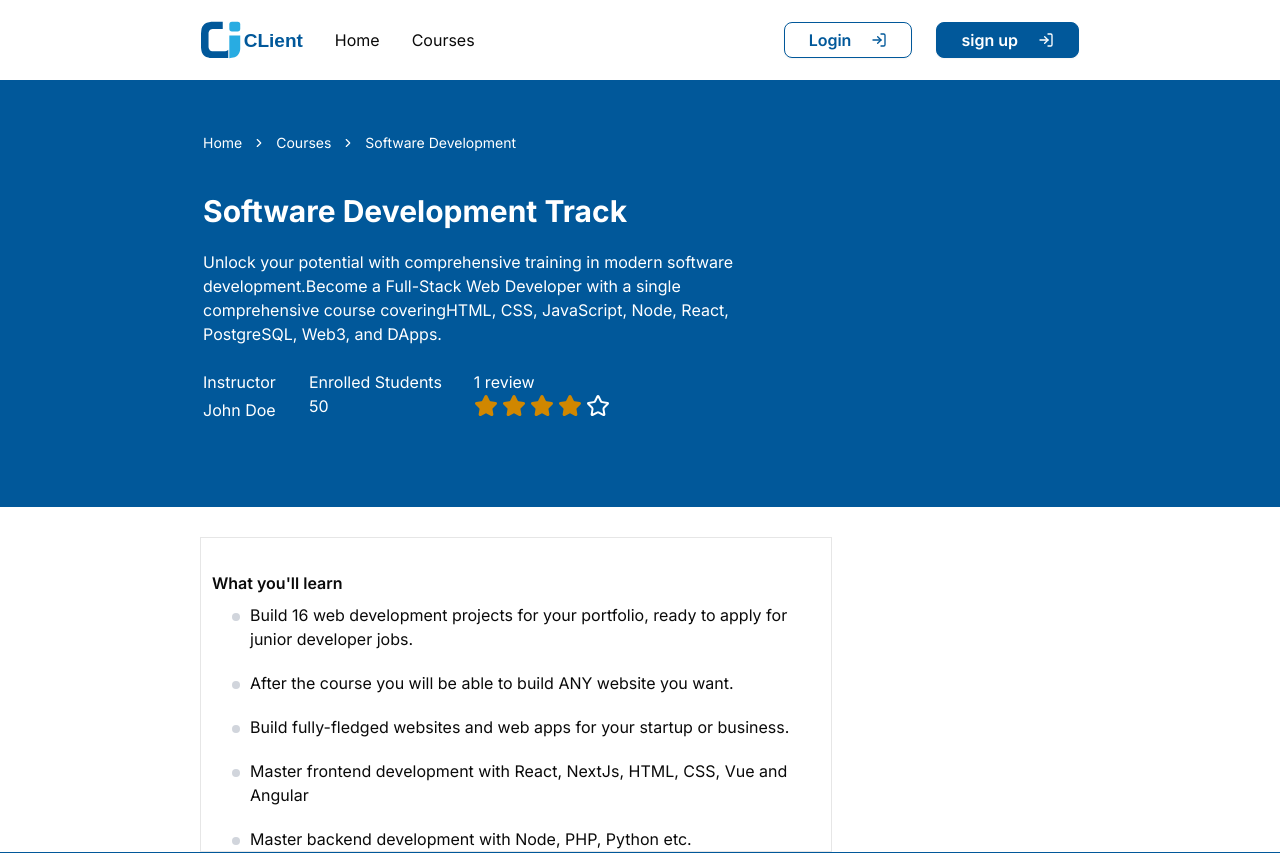
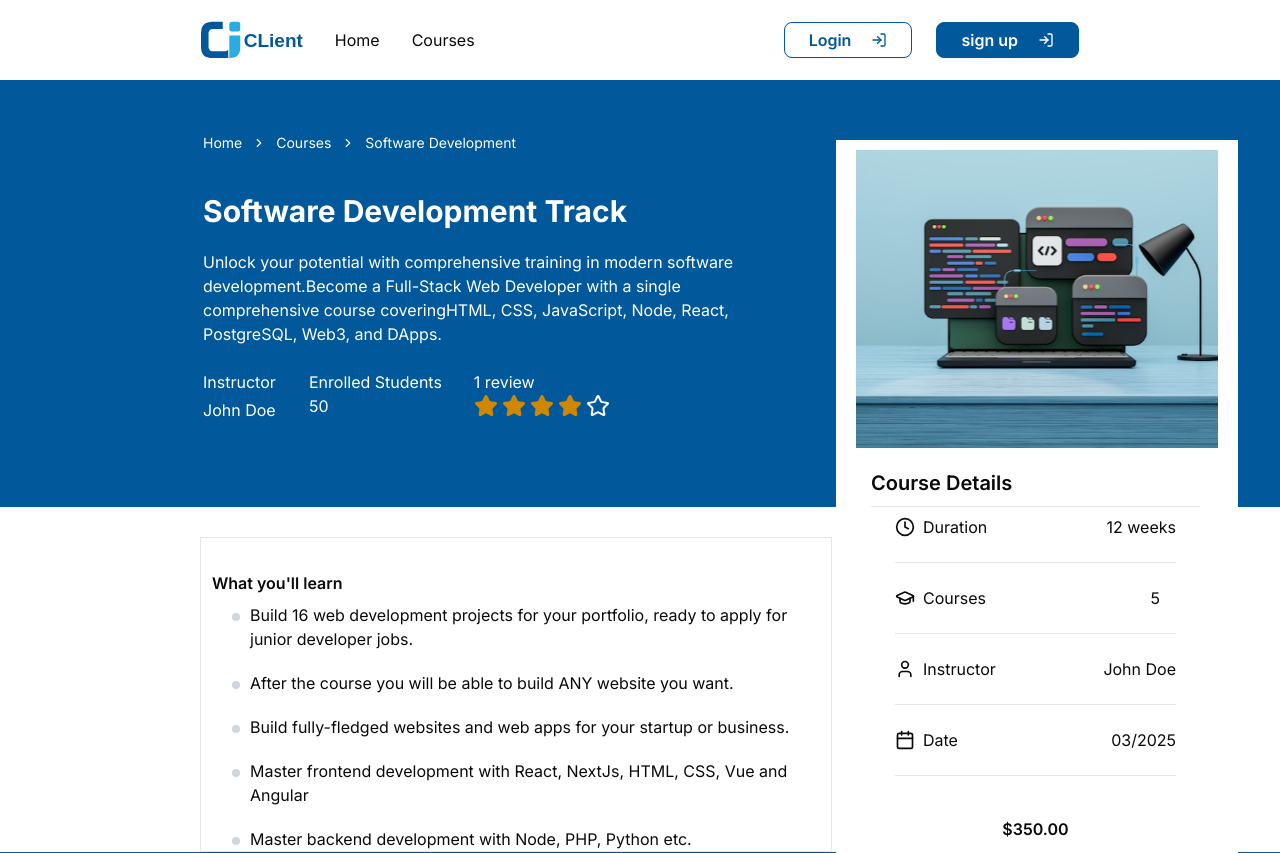
Before and after one commit to TESHU21/learning-management-system, a React (Vite) app in the folder frontend/: page /courses/1 in a window 1280 px wide. Shown: the top 853 px of the page. Built offline with nearby package versions, Linux system fonts and the light colour scheme; a web font is replaced by a local one.

Commit message:
Add Course Detail To CourseDetail.jsx page

```diff
--- a/frontend/package.json
+++ b/frontend/package.json
@@ -32,6 +32,7 @@
     "eslint-plugin-react-hooks": "^5.1.0",
     "eslint-plugin-react-refresh": "^0.4.19",
     "globals": "^15.15.0",
+    "prettier": "^3.5.3",
     "vite": "^6.2.0"
   }
 }
--- a/frontend/src/pages/courses/components/CourseDetail.jsx
+++ b/frontend/src/pages/courses/components/CourseDetail.jsx
@@ -2,6 +2,9 @@ import React, { useState, useEffect } from "react";
 import { useParams, Link } from "react-router-dom";
 import { coursedetail } from "./data";
 import { LiaCircle } from "react-icons/lia";
+import { Clock, GraduationCap, User, Calendar } from "lucide-react";
+import { Button } from "@/components/ui/button";
+
 import {
   Breadcrumb,
   BreadcrumbItem,
@@ -29,7 +32,7 @@ export default function CourseDetail() {
   }
 
   return (
-    <div className="w-full">
+    <div className=" relative w-full">
       {/* Header Section */}
       <div className="w-full h-[427px] bg-blue-primary text-white">
         {/* Breadcrumb Navigation */}
@@ -88,10 +91,11 @@ export default function CourseDetail() {
           </div>
         </div>
       </div>
-      {/* What We Learn Section */}
+      <div className=" flex ">
+         {/* What We Learn Section */}
       <div className="ml-[200px] mt-[30px] border border-[#E6E6E6] w-[632px] pl-[11px] pt-[33px]">
-  <p className="font-semibold">What you'll learn</p>
-  <div className="flex flex-col gap-3 pl-5">
+        <p className="font-semibold">What you'll learn</p>
+        <div className="flex flex-col gap-3 pl-5">
   {openedCourse.core_concepts.map((item, index) => (
     <p key={index} className="flex gap-[10px]  items-baseline text-base w-[578px] mt-2 leading-6">
       <span className="h-2 w-2 rounded-full bg-gray-300 flex-shrink-0"></span>
@@ -101,6 +105,44 @@ export default function CourseDetail() {
   </div>
 
       </div>
+      {/* Course Detail */}
+      <div className=" absolute top-[60px] left-[836px] w-[402px] bg-white">
+        <div className="mx-[20px] mt-[10px]">
+          <img src={openedCourse.image} alt="" className="w-[363px] h-[298px] object-cover" />
+        </div>
+        <div className="pt-[20px] w-[329px] mx-[35px]">
+          <p className="font-semibold leding-8 text-[20px]">Course Details</p>
+          <hr className="my-[8px]"/>
+          <div className="px-6">
+            <div className="flex  justify-between">
+            <div className="flex gap-2 items-center"><Clock className="w-5 h-5 "/> <span className="leading-6 text-[16px]">Duration</span></div>
+            <span>12 weeks</span>
+            </div>
+            <hr className="my-[23px]"/>
+            <div className="flex  justify-between">
+            <div className="flex gap-2 items-center"><GraduationCap className="w-5 h-5 "/> <span className="leading-6 text-[16px]">Courses</span></div>
+            <span className="mr-4">5</span>
+            </div>
+            <hr className="my-[23px]"/>
+            <div className="flex  justify-between">
+            <div className="flex gap-2 items-center"><User className="w-5 h-5 "/> <span className="leading-6 text-[16px]">Instructor</span></div>
+            <span>John Doe</span>
+            </div>
+            <hr className="my-[23px]"/>
+            <div className="flex  justify-between">
+            <div className="flex gap-2 items-center">< Calendar   className="w-5 h-5 "/> <span className="leading-6 text-[16px]">Date</span></div>
+            <span>03/2025</span>
+            </div>
+            <hr className="my-[23px]"/>
+            <p className="font-semibold text-center py-[18px]">$350.00</p>
+
+          </div>
+          <Button className=" w-full bg-blue-primary py-3 px-6  font-semibold hover:bg-blue-primary">Enroll</Button>
+
+        </div>
+      </div>
+
+      </div>
 
     </div>
   );
```
Also changed, not shown: 1 other file (tests, documents, lock files or other folders).
